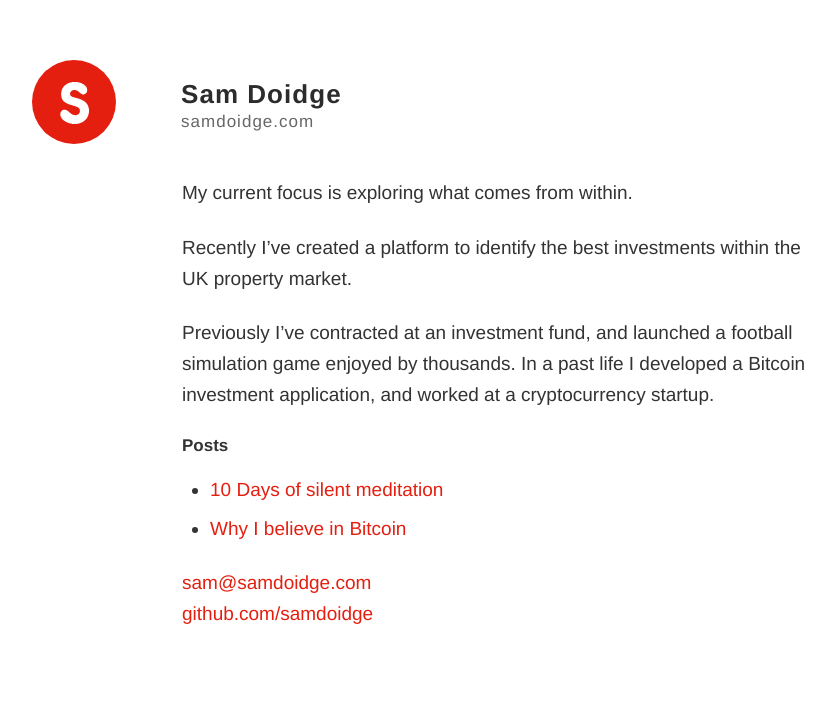
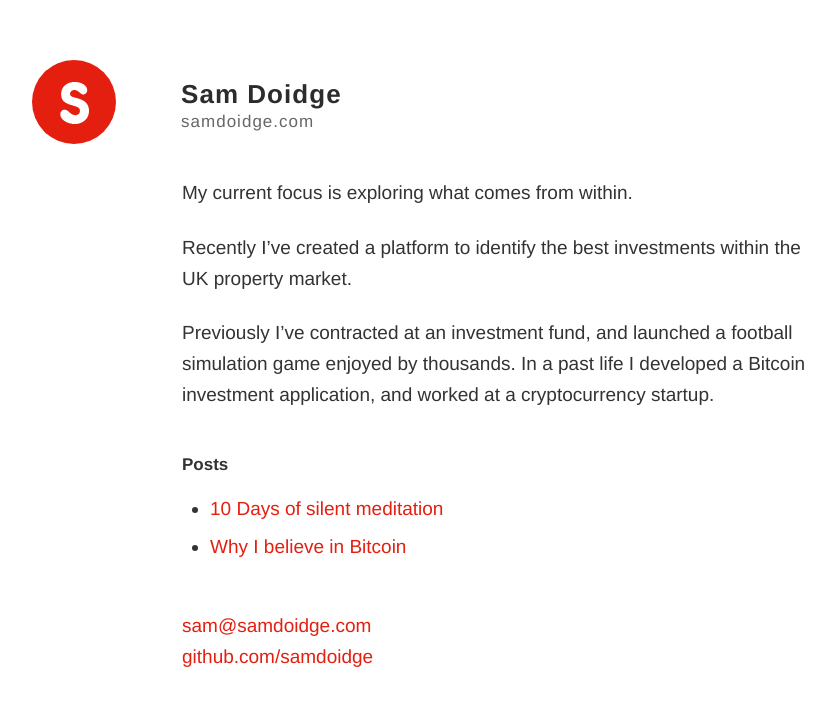
Before and after one commit to samdoidge/samdoidge.com, a Jekyll site: the page built from index.md, in a window 1280 px wide. Shown: the top 706 px of the page, without its empty margins (208-1043 px from the left). Built offline with Jekyll 4.4.1, drawn with Linux system fonts in a browser that asks for light colours.

Commit message:
Section rhythm on about page via CSS margins, not br hacks
Co-Authored-By: Claude Fable 5 <noreply@anthropic.com>

```diff
--- a/assets/sass/_page.scss
+++ b/assets/sass/_page.scss
@@ -6,4 +6,12 @@
   h1 {
     margin-bottom: 0.5em;
   }
+
+  &.markdown-body h5 {
+    margin-top: 2.5em;
+  }
+
+  .contact {
+    margin-top: 2.5em;
+  }
 }
--- a/index.md
+++ b/index.md
@@ -16,6 +16,8 @@ Previously I've contracted at an investment fund, and launched a football simula
 * <a href="/10-days-of-silent-meditation">10 Days of silent meditation</a>
 * <a href="/why-i-believe-in-bitcoin">Why I believe in Bitcoin</a>
 
-<a href="mailto:sam@samdoidge.com">sam@samdoidge.com</a>
-<br/>
-<a href="https://github.com/samdoidge">github.com/samdoidge</a>
+<p class="contact">
+  <a href="mailto:sam@samdoidge.com">sam@samdoidge.com</a>
+  <br />
+  <a href="https://github.com/samdoidge">github.com/samdoidge</a>
+</p>
```
